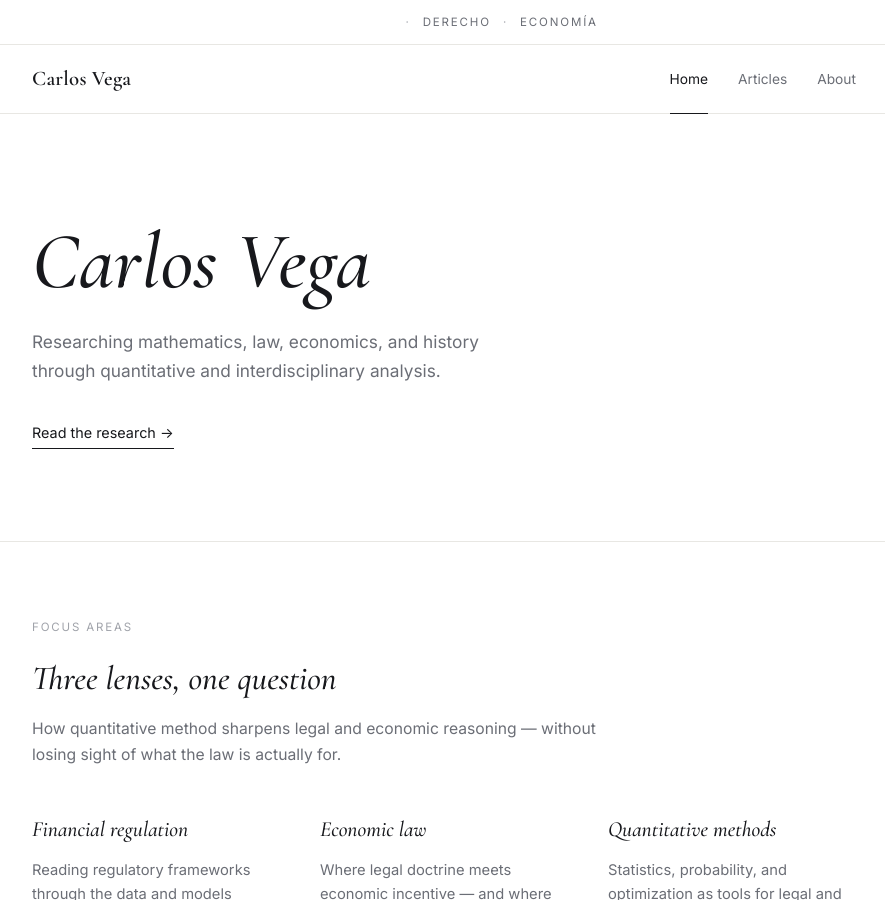
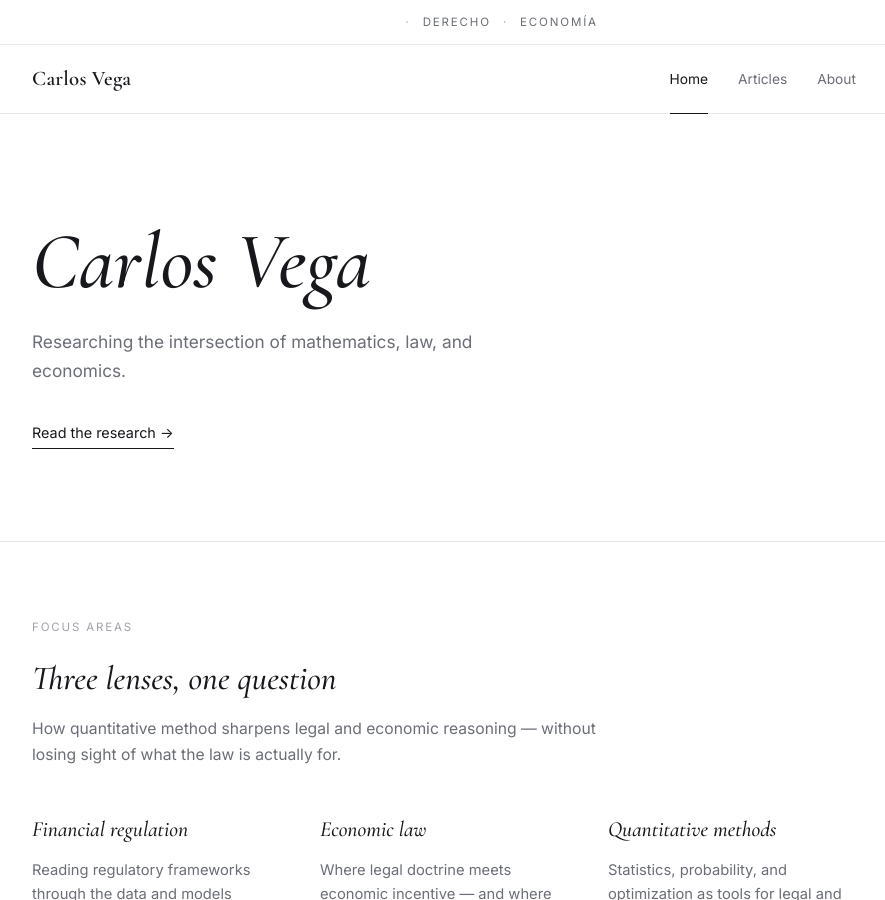
Before and after one commit to carlos-quant/carlos-quant.github.io, a Jekyll site: the page built from index.html, in a window 1280 px wide and 900 px high. Shown: the whole window, without its empty margins (196-1081 px from the left). Built offline with Jekyll 4.4.1, drawn with Linux system fonts in a browser that asks for light colours.

Commit message:
Update index.html

```diff
--- a/index.html
+++ b/index.html
@@ -5,7 +5,7 @@ layout: default
 <section class="hero">
   <div class="wrap">
     <h1>Carlos Vega</h1>
-    <p class="lede">Researching mathematics, law, economics, and history through quantitative and interdisciplinary analysis.</p>
+    <p class="lede">Researching the intersection of mathematics, law, and economics.</p>
     <a class="cta" href="{{ '/articles.html' | relative_url }}">Read the research &rarr;</a>
   </div>
 </section>
```
